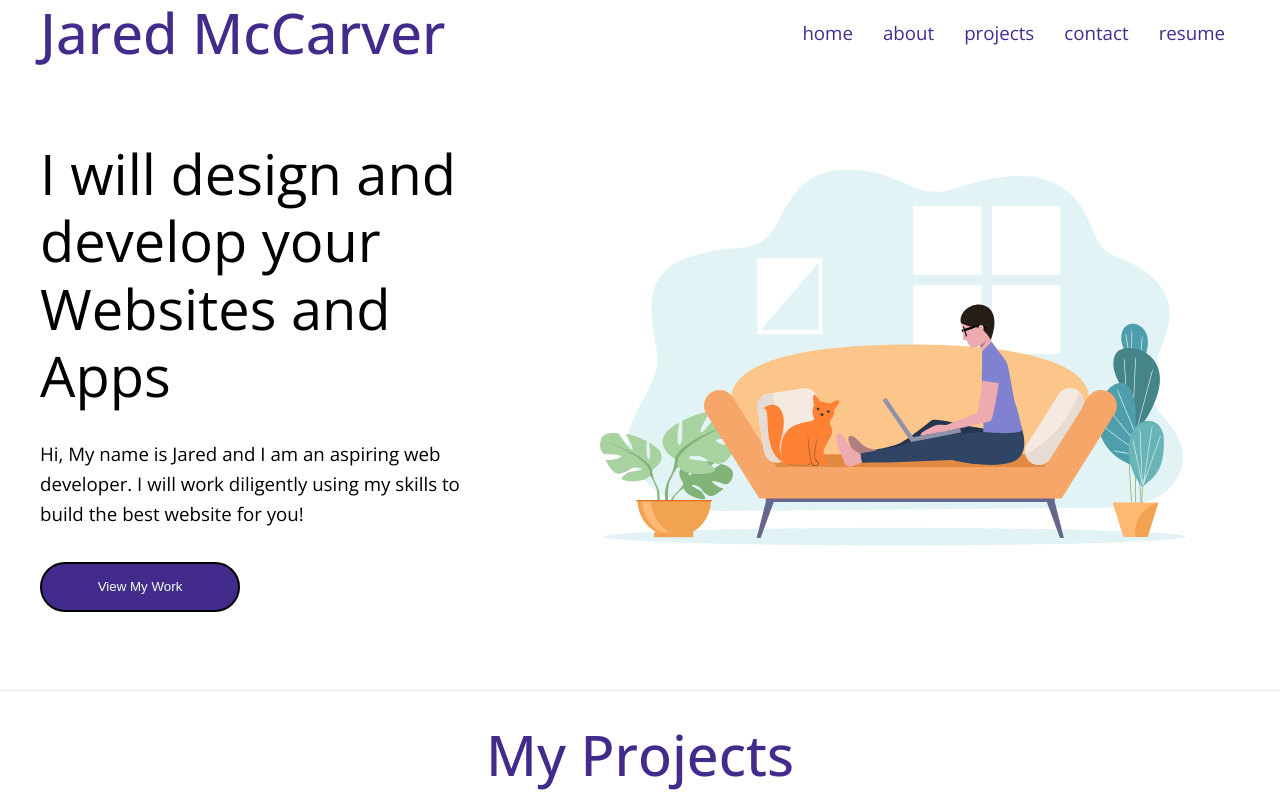
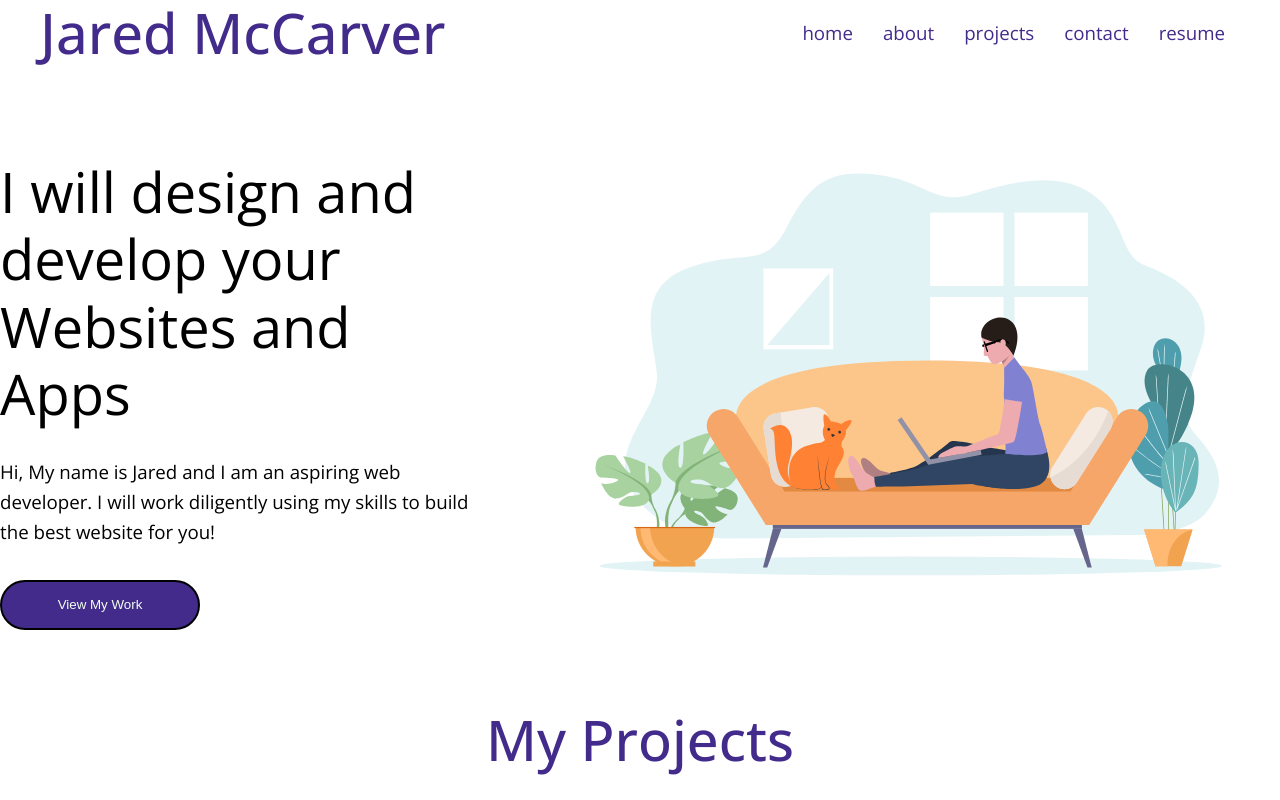
Before and after one commit to jsmccarver/Jared-Porfolio, a Next.js app: page / in a window 1280 px wide. Shown: the top 800 px of the page. Built offline with nearby package versions, Linux system fonts and the light colour scheme.

Commit message:
Small updates to curves

```diff
--- a/Components/styles/ProjectList.module.css
+++ b/Components/styles/ProjectList.module.css
@@ -1,5 +1,4 @@
 .projects {
-
   justify-content: center !important;
   align-items: center !important;
   text-align: left;
@@ -37,7 +36,7 @@
   grid-column: span 2;
   text-align: center;
   margin: 0px !important;
-  padding-bottom: 30px !important;
+  padding: 30px 0px !important;
 }
 .description {
   margin: 0px !important;
--- a/pages/about.js
+++ b/pages/about.js
@@ -80,6 +80,7 @@ function about() {
             <ul className={Styles.Skills}>
               <li>Docker</li>
               <li>Kubernetes</li>
+
             </ul>
           </div>
         </div>
--- a/styles/Home.module.css
+++ b/styles/Home.module.css
@@ -1,13 +1,9 @@
 .Home {
   width: 100% !important;
 }
-.Home > div {
-  border-bottom: 1px #e6e6e6 solid;
-  margin: 0px;
-  padding: 30px 0px;
-}
+
 .Intro {
-  padding: 50px 0px !important;
+  padding-top: 50px;
   margin: 0 auto !important;
   display: grid;
 }
@@ -16,7 +12,7 @@
   max-width: 1500px;
   margin: 0 auto;
   overflow: none !important;
-  padding: 0 40px;
+  padding: 0px  0px;
   display: grid;
   align-items: left;
   justify-content: space-between;
```
